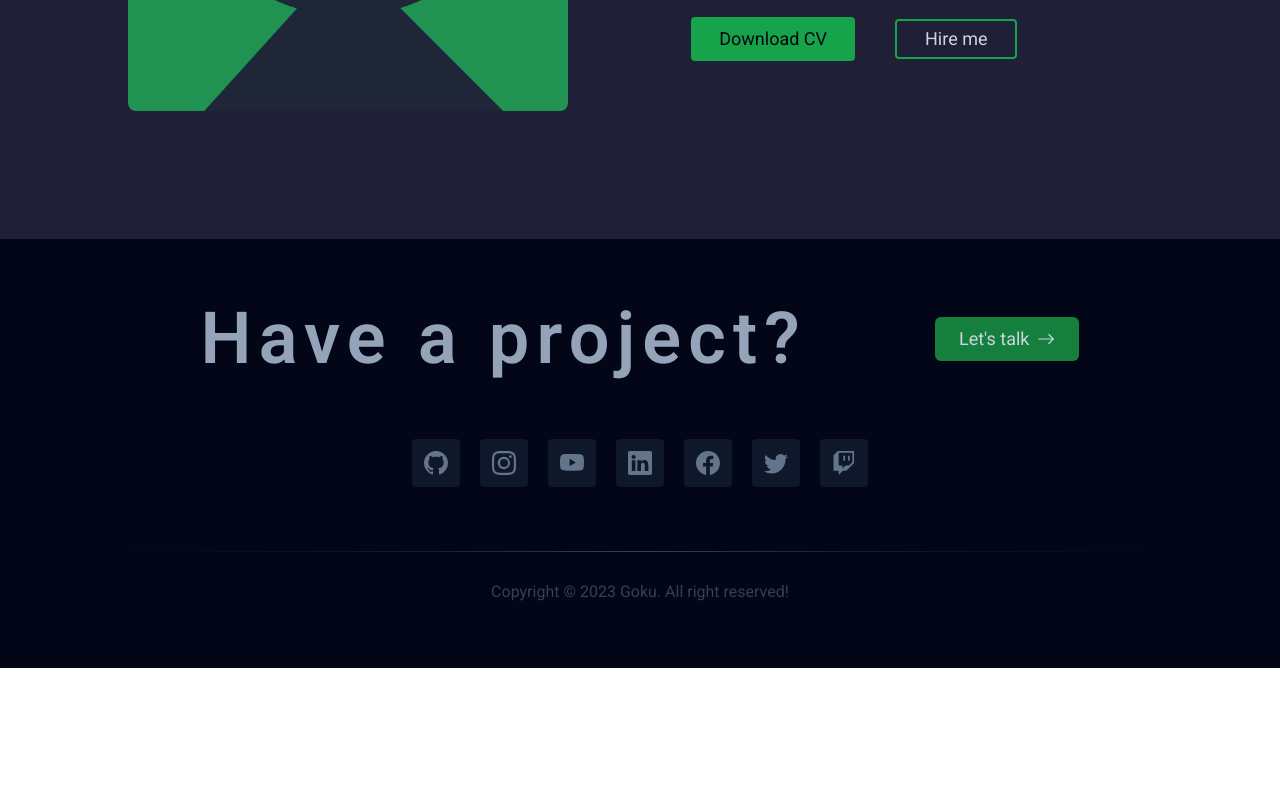
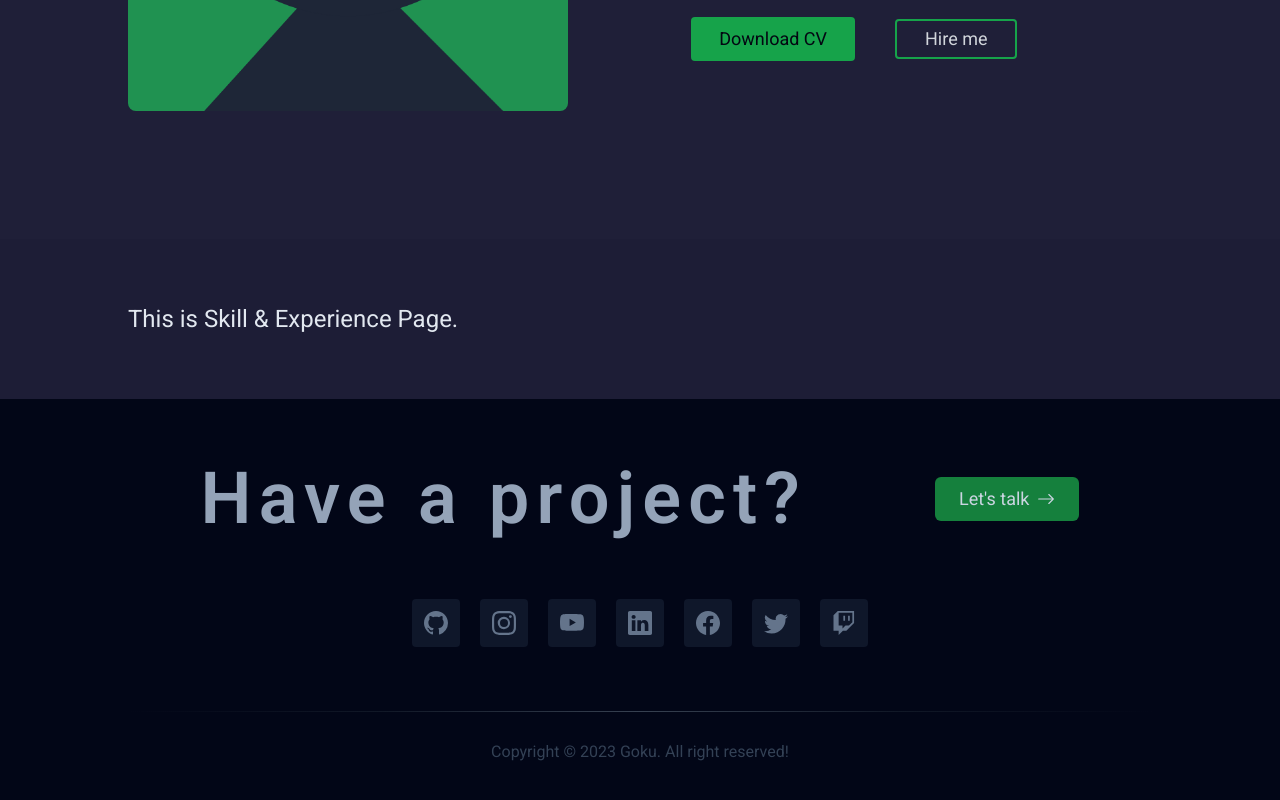
Before and after one commit to gokarna123-goku/m_portfolio, a React (Vite) app: page / in a window 1280 px wide. Shown: the part 1361-2161 px from the top of the page. Before the commit the page ends 2029 px from the top, so only its background shows below. Built offline with nearby package versions, Linux system fonts and the light colour scheme.

Commit message:
working on the section

```diff
--- a/src/App.jsx
+++ b/src/App.jsx
@@ -4,6 +4,7 @@ import Home from "./components/Home/Home";
 import Header from "./components/Header/Header";
 import Footer from "./components/Footer/Footer";
 import About from "./components/About/About";
+import SkillExperience from "./components/Skill_Experience/SkillExperience";
 
 function App() {
   const [isFixed, setIsFixed] = useState(false);
@@ -42,6 +43,7 @@ function App() {
           {/* <Header /> */}
           <Home />
           <About />
+          <SkillExperience />
           <Footer />
         </div>
       </Router>
--- /dev/null
+++ b/src/components/Skill_Experience/SkillExperience.jsx
@@ -0,0 +1,15 @@
+import React from "react";
+
+const SkillExperience = () => {
+  return (
+    <>
+      <div className="px-32 py-16 bg-slate-950/5">
+        <h1 className="text-2xl text-slate-200">
+          This is Skill & Experience Page.
+        </h1>
+      </div>
+    </>
+  );
+};
+
+export default SkillExperience;
```
